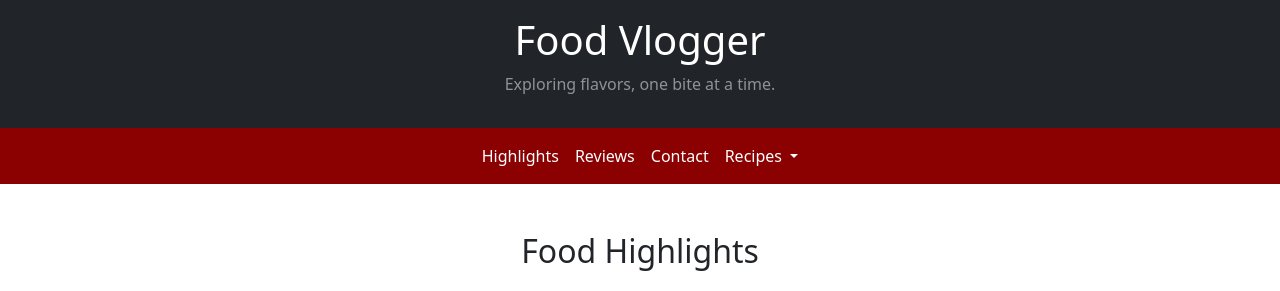
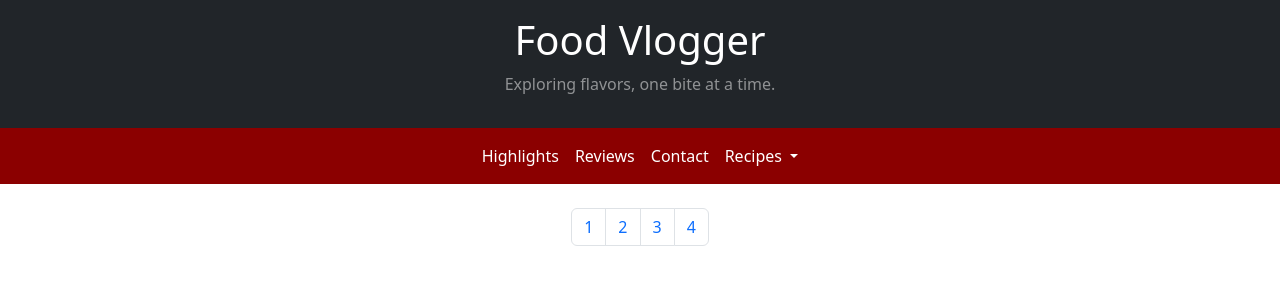
Before and after one commit to Haripriya07-git/food-vlogger, a plain HTML site: page index.html in a window 1280 px wide. Shown: the top 291 px of the page. Drawn offline with nearby package versions, Linux system fonts and the light colour scheme; grey boxes are pictures that could not be loaded.

Commit message:
Update index.html

```diff
--- a/index.html
+++ b/index.html
@@ -73,6 +73,18 @@
             </div>
         </div>
     </nav>
+<!-- Pagination -->
+            <nav class="d-flex justify-content-center mt-4">
+                <ul class="pagination">
+                    <li class="page-item"><a class="page-link" href="https://biryanibykilo.com/" data-page="1">1</a></li>
+                    <li class="page-item"><a class="page-link" href="https://www.zomato.com/chennai/choco-lava-cakes-kanchipuram-district/menu" data-page="2">2</a></li>
+                    <li class="page-item"><a class="page-link" href="https://www.pastahouse.com/" data-page="3">3</a></li>
+                    <li class="page-item"><a class="page-link" href="https://www.allrecipes.com/recipe/24228/sushi-roll/" data-page="4">4</a></li>
+                </ul>
+            </nav>
+        </div>
+    </section>
+
 
     <!-- Food Highlights Section -->
     <section id="highlights" class="py-5">
```
